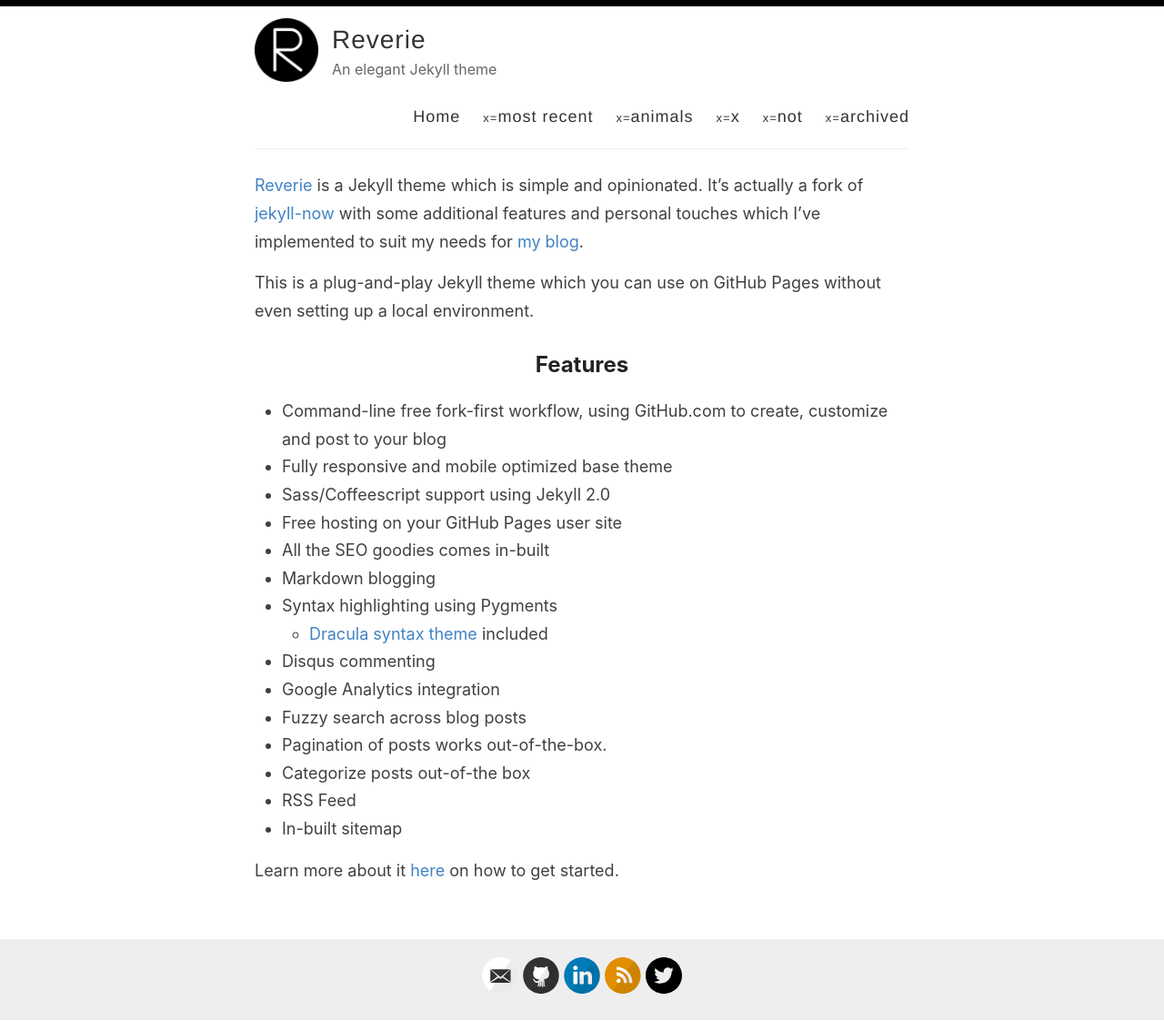
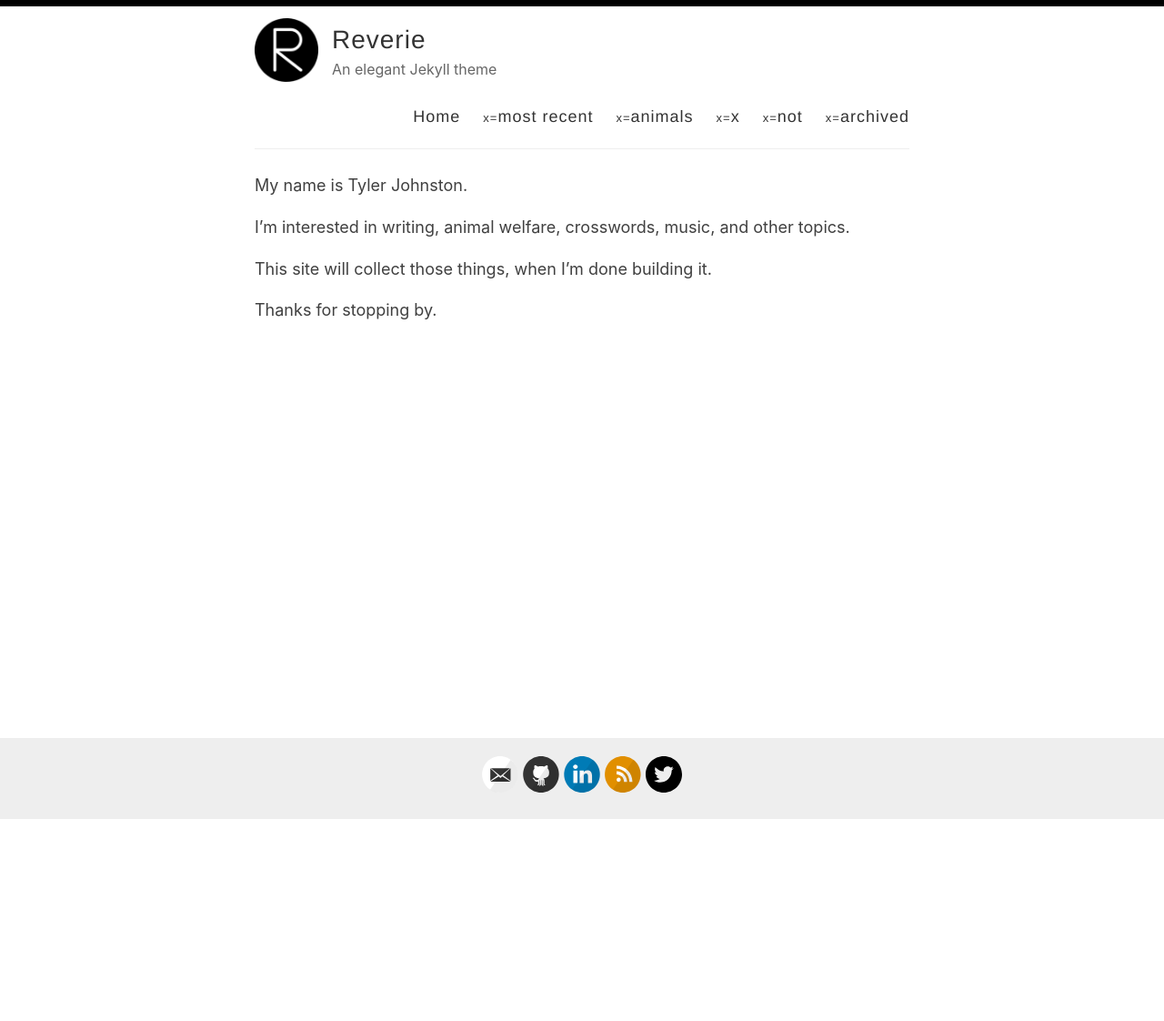
Before and after one commit to tylerxwords/tylerxwords.github.i, a Jekyll site: the page built from index.md, in a window 1280 px wide. Shown: the whole page at 91% size. Built offline with Jekyll 4.4.1, drawn with Linux system fonts in a browser that asks for light colours; after the commit the page ends 901 px from its top, so only the background shows below that.

Commit message:
Update index.md

```diff
--- a/index.md
+++ b/index.md
@@ -2,26 +2,10 @@
 layout: default
 ---
 
-[Reverie](https://github.com/amitmerchant1990/reverie) is a Jekyll theme which is simple and opinionated. It's actually a fork of [jekyll-now](https://github.com/barryclark/jekyll-now) with some additional features and personal touches which I've implemented to suit my needs for [my blog](https://www.amitmerchant.com).
+My name is Tyler Johnston.
 
-This is a plug-and-play Jekyll theme which you can use on GitHub Pages without even setting up a local environment.
+I'm interested in writing, animal welfare, crosswords, music, and other topics.
 
-## Features
+This site will collect those things, when I'm done building it.
 
-- Command-line free fork-first workflow, using GitHub.com to create, customize and post to your blog
-- Fully responsive and mobile optimized base theme
-- Sass/Coffeescript support using Jekyll 2.0
-- Free hosting on your GitHub Pages user site
-- All the SEO goodies comes in-built
-- Markdown blogging
-- Syntax highlighting using Pygments
-    - [Dracula syntax theme](https://draculatheme.com/) included
-- Disqus commenting
-- Google Analytics integration
-- Fuzzy search across blog posts
-- Pagination of posts works out-of-the-box.
-- Categorize posts out-of-the box
-- RSS Feed
-- In-built sitemap
-
-Learn more about it [here](https://github.com/amitmerchant1990/reverie) on how to get started.
+Thanks for stopping by.
```
